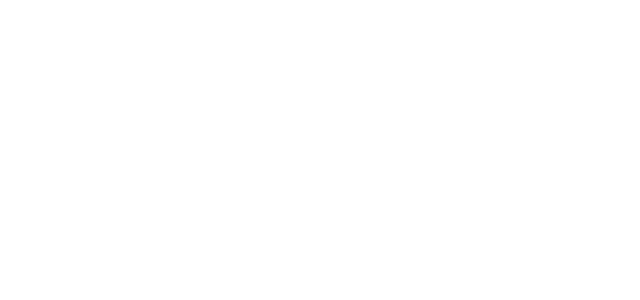
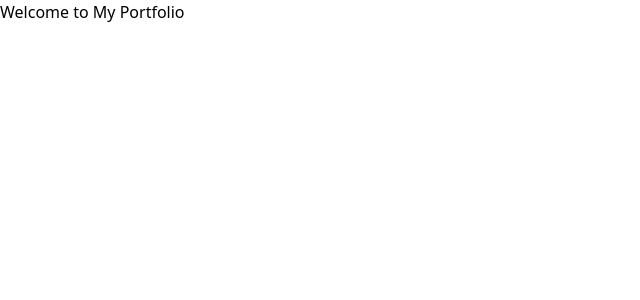
Before and after one commit to JlordS32/Portfolio, a React (Vite) app: page / in a window 1280 px wide. Shown: the top 300 px of the page, without its empty margins (0-640 px from the left). Built offline with nearby package versions, Linux system fonts and the light colour scheme.

Commit message:
docker setup

```diff
--- a/package.json
+++ b/package.json
@@ -4,7 +4,7 @@
   "version": "0.0.0",
   "type": "module",
   "scripts": {
-    "dev": "vite",
+    "dev": "vite --host 0.0.0.0",
     "build": "tsc -b && vite build",
     "lint": "eslint .",
     "preview": "vite preview"
--- a/src/App.tsx
+++ b/src/App.tsx
@@ -2,7 +2,7 @@
 const App = () => {
    return (
       <div className="App">
-
+         <h1>Welcome to My Portfolio</h1>
       </div>
    );
 };
```
Also changed, not shown: 2 other files (tests, documents, lock files or other folders).
